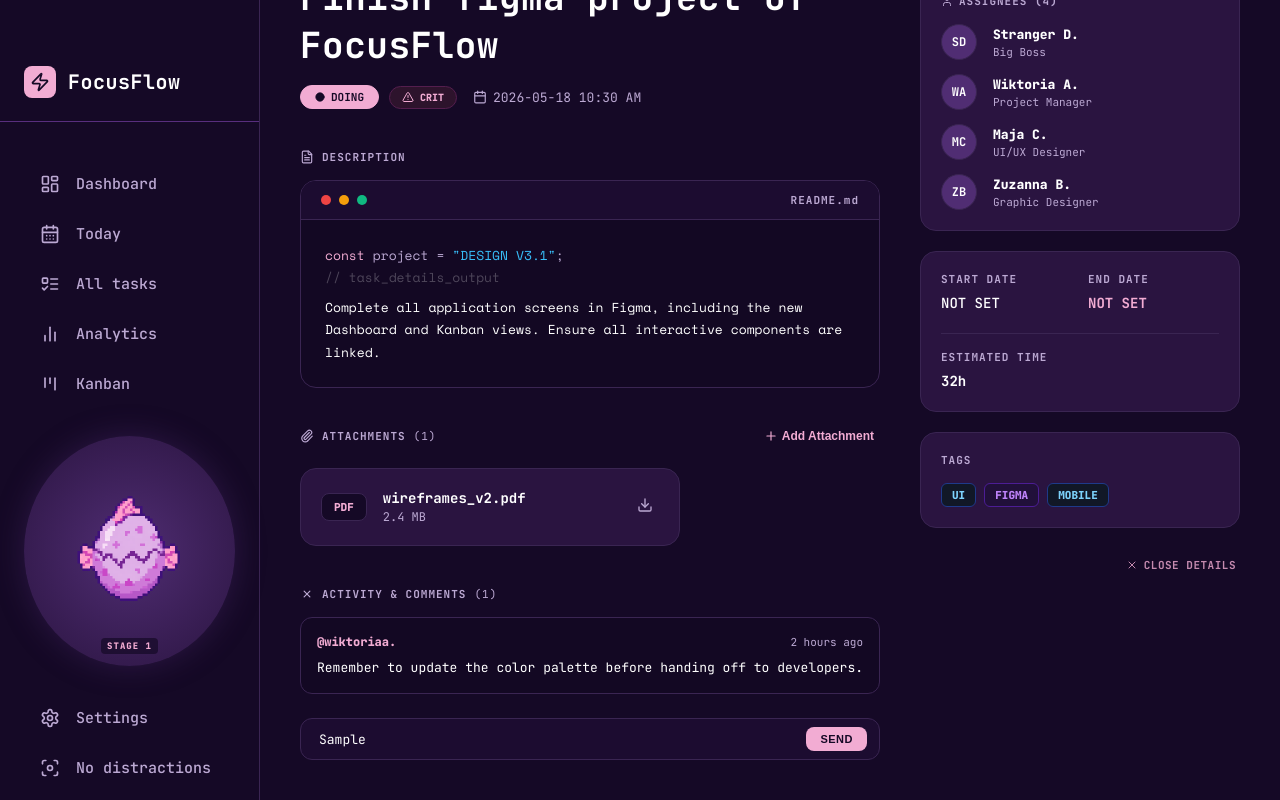
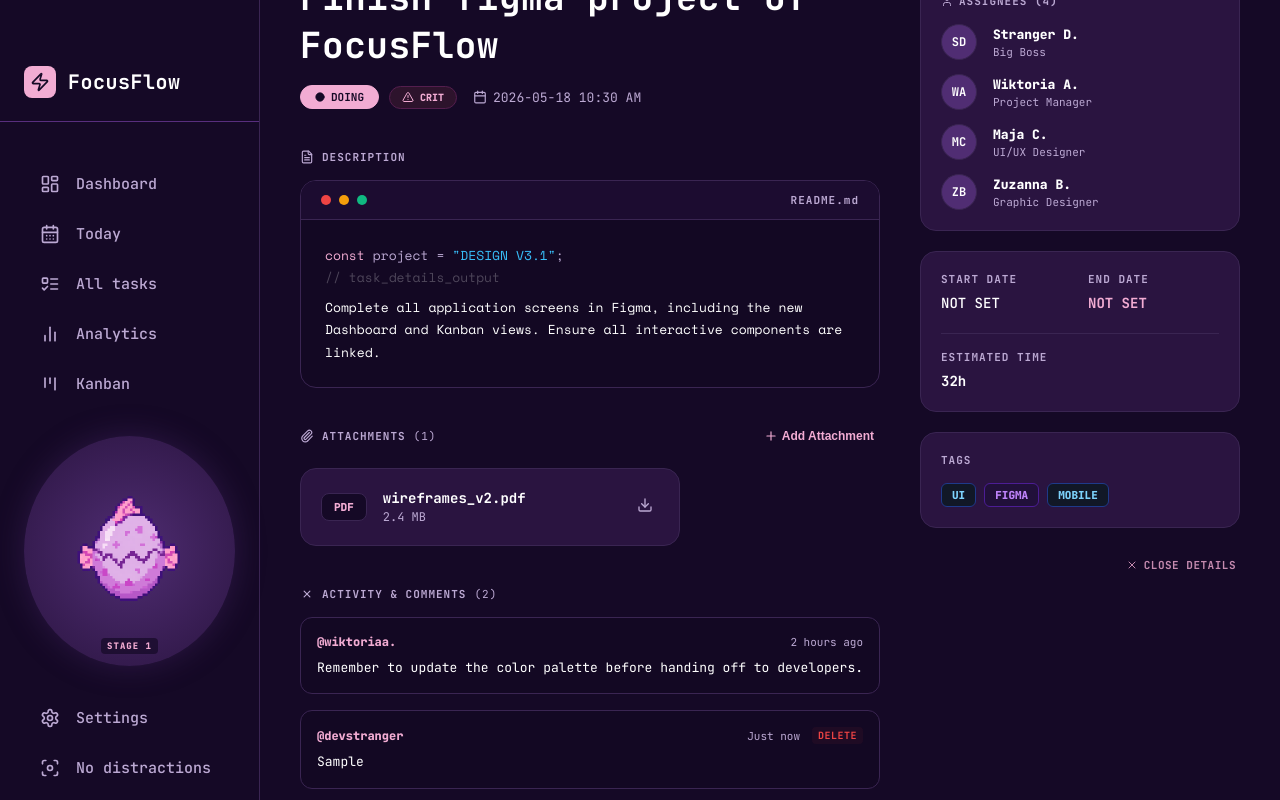
Before and after one commit to awramik/FocusFlow, a React (Vite) app: page /kanban/1 in a window 1280 px wide. Both pictures are taken after typing "Sample" into the empty fields and a click on the button "SEND". Built offline with nearby package versions, Linux system fonts and the light colour scheme.

Commit message:
comments adding option

```diff
--- a/src/pages/TaskDetails.jsx
+++ b/src/pages/TaskDetails.jsx
@@ -1,4 +1,4 @@
-import React from 'react';
+import React, { useState, useEffect } from 'react';
 import { useParams, useNavigate } from 'react-router-dom';
 import { useTasks } from '../context/TaskContext';
 import {
@@ -22,6 +22,19 @@ export default function TaskDetails() {
   const { tasks, currentUser } = useTasks();
   const task = tasks?.find(t => t.id?.toString() === id?.toString());
 
+  // LOKALNY STAN NA KOMENTARZE I INPUT
+  const [comments, setComments] = useState([]);
+  const [newCommentText, setNewCommentText] = useState('');
+
+  // Synchronizacja stanu z danymi z mockData przy załadowaniu zadania
+  useEffect(() => {
+    if (task?.comments) {
+      setComments(task.comments);
+    } else {
+      setComments([]);
+    }
+  }, [task]);
+
   if (!task) {
     return (
       <div className="center-content" style={{ padding: '40px', textAlign: 'center' }}>
@@ -34,6 +47,27 @@ export default function TaskDetails() {
     );
   }
 
+  const handleAddComment = () => {
+    if (!newCommentText.trim()) return;
+
+    const newComment = {
+      id: Date.now(),
+      author: "Dev Stranger",
+      text: newCommentText.trim(),
+      date: "Just now"
+    };
+
+    setComments([...comments, newComment]);
+    setNewCommentText('');
+  };
+
+  // Obsługa wysyłania przez naciśnięcie klawisza Enter
+  const handleKeyDown = (e) => {
+    if (e.key === 'Enter') {
+      handleAddComment();
+    }
+  };
+
   const getPriorityClass = (priority) => {
     const p = priority?.toUpperCase();
     if (p === 'CRIT' || p === 'CRITICAL') return 'priority-tag critical';
@@ -41,7 +75,6 @@ export default function TaskDetails() {
     return 'priority-tag low';
   };
 
-  // Bezpieczne formatowanie daty
   const formatDate = (dateStr) => {
     if (!dateStr) return 'NOT SET';
     try {
@@ -77,6 +110,7 @@ export default function TaskDetails() {
 
       <div className="kanban-board-grid" style={{ gridTemplateColumns: '1fr 320px', gap: '40px' }}>
 
+        {/* LEWA KOLUMNA */}
         <div className="column-tasks-container" style={{ gap: '32px' }}>
 
           {/* NAGŁÓWEK */}
@@ -157,17 +191,17 @@ export default function TaskDetails() {
             )}
           </div>
 
-          {/* SEKCJA KOMENTARZY */}
+          {/* SEKCJA KOMENTARZY*/}
           <div>
             <h2 className="category-tag" style={{ marginBottom: '16px', display: 'flex', alignItems: 'center', gap: '8px' }}>
-              <Plus size={14} style={{ transform: 'rotate(45deg)' }} /> Activity & Comments <span style={{ color: 'var(--text-muted)', fontWeight: '400' }}>({task.comments?.length || 0})</span>
+              <Plus size={14} style={{ transform: 'rotate(45deg)' }} /> Activity & Comments <span style={{ color: 'var(--text-muted)', fontWeight: '400' }}>({comments.length})</span>
             </h2>
 
             <div style={{ display: 'flex', flexDirection: 'column', gap: '16px' }}>
 
-              {/* Lista istniejących komentarzy */}
-              {task.comments && task.comments.length > 0 ? (
-                task.comments.map(comment => (
+              {/* Lista komentarzy pobierana ze stanu lokalnego */}
+              {comments.length > 0 ? (
+                comments.map(comment => (
                   <div key={comment.id} style={{
                     backgroundColor: '#130823',
                     border: '1px solid var(--border)',
@@ -178,9 +212,42 @@ export default function TaskDetails() {
                       <span style={{ fontSize: '12px', fontWeight: '750', color: 'var(--accent-primary)', fontFamily: "'JetBrains Mono', monospace" }}>
                         @{comment.author.replace(/\s+/g, '').toLowerCase()}
                       </span>
-                      <span style={{ fontSize: '11px', color: 'var(--text-muted)' }}>
-                        {comment.date}
-                      </span>
+
+                      <div style={{ display: 'flex', alignItems: 'center', gap: '12px' }}>
+                        <span style={{ fontSize: '11px', color: 'var(--text-muted)' }}>
+                          {comment.date}
+                        </span>
+
+                        {comment.author === "Dev Stranger" && (
+                          <button
+                            onClick={() => setComments(comments.filter(c => c.id !== comment.id))}
+                            style={{
+                              background: 'none',
+                              border: 'none',
+                              color: '#EF4444',
+                              fontSize: '10px',
+                              fontWeight: '700',
+                              fontFamily: "'JetBrains Mono', monospace",
+                              cursor: 'pointer',
+                              padding: '2px 6px',
+                              borderRadius: '4px',
+                              letterSpacing: '0.5px',
+                              transition: 'all 0.2s ease',
+                              backgroundColor: 'rgba(239, 68, 68, 0.05)'
+                            }}
+                            onMouseEnter={(e) => {
+                              e.currentTarget.style.backgroundColor = 'rgba(239, 68, 68, 0.15)';
+                              e.currentTarget.style.textDecoration = 'underline';
+                            }}
+                            onMouseLeave={(e) => {
+                              e.currentTarget.style.backgroundColor = 'rgba(239, 68, 68, 0.05)';
+                              e.currentTarget.style.textDecoration = 'none';
+                            }}
+                          >
+                            DELETE
+                          </button>
+                        )}
+                      </div>
                     </div>
                     <p style={{ fontSize: '13px', color: 'var(--text-main)', lineHeight: '1.5', margin: 0 }}>
                       {comment.text}
@@ -193,6 +260,7 @@ export default function TaskDetails() {
                 </p>
               )}
 
+              {/* Formularz dodawania nowego komentarza */}
               <div style={{
                 display: 'flex',
                 gap: '12px',
@@ -206,6 +274,9 @@ export default function TaskDetails() {
                 <input
                   type="text"
                   placeholder="Write a comment..."
+                  value={newCommentText}
+                  onChange={(e) => setNewCommentText(e.target.value)}
+                  onKeyDown={handleKeyDown}
                   style={{
                     flex: 1,
                     background: 'none',
@@ -217,6 +288,7 @@ export default function TaskDetails() {
                   }}
                 />
                 <button
+                  onClick={handleAddComment}
                   className="btn-primary"
                   style={{
                     padding: '6px 14px',
@@ -233,7 +305,7 @@ export default function TaskDetails() {
             </div>
           </div>
 
-</div>
+        </div>
 
         {/* PRAWY PANEL */}
         <div style={{ display: 'flex', flexDirection: 'column', gap: '20px' }}>
```
